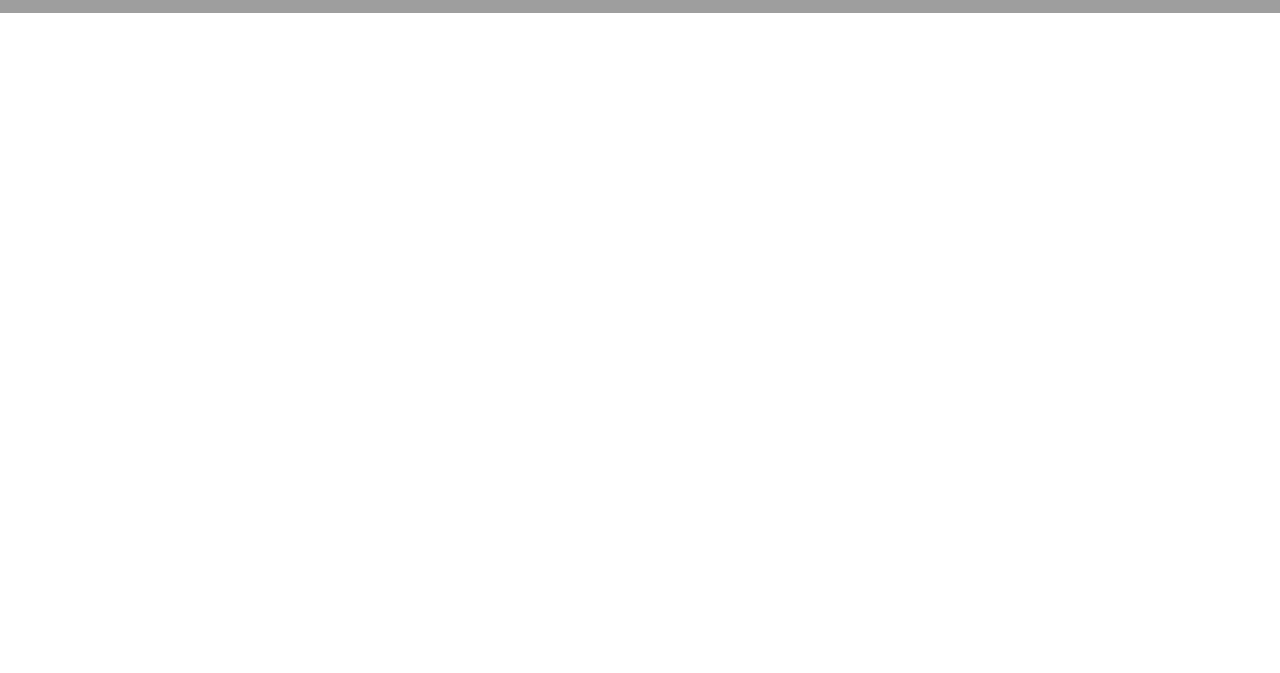
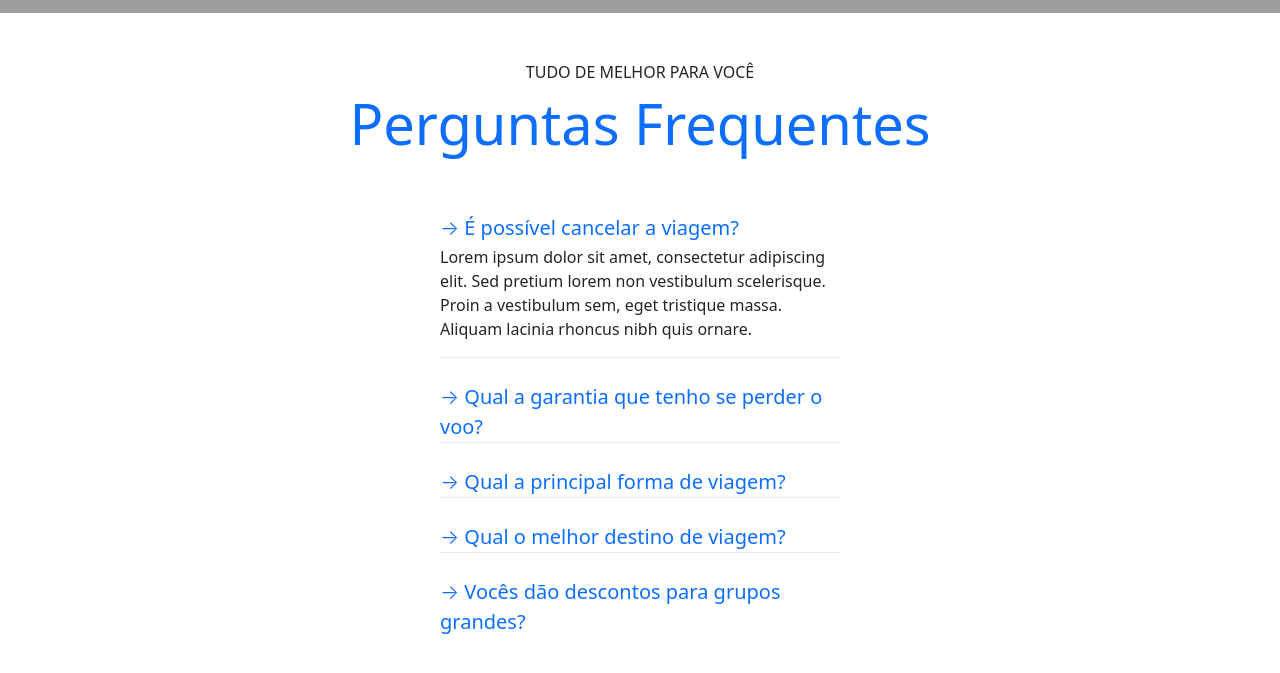
Before and after one commit to emersonpacifico/trip, a plain HTML site: page index.html in a window 1280 px wide. Shown: the part 1698-2371 px from the top of the page. Before the commit the page ends 1761 px from the top, so only its background shows below. Drawn offline with nearby package versions, Linux system fonts and the light colour scheme; grey boxes are pictures that could not be loaded.

Commit message:
perguntas frequentes

```diff
--- a/CSS/style.css
+++ b/CSS/style.css
@@ -1,3 +1,7 @@
+* {
+  text-decoration: none;
+  list-style: none;
+}
 .navbar-nav li .nav-a {
   font-family: "Roboto", sans-serif;
 }
@@ -59,3 +63,35 @@
     max-width: 278px;
   }
 }
+
+.pergunstasText {
+  margin-bottom: 30px;
+}
+.textNone {
+  text-decoration: none;
+  border-bottom: 2px solid #ffffff;
+}
+.textNone:hover {
+  border-bottom: 2px solid #0d6efd;
+}
+.bv {
+  margin-bottom: 300px;
+}
+.rt {
+  max-width: 400px;
+  display: flex;
+  flex-direction: column;
+  text-align: left;
+  gap: 2px;
+  align-self: flex-end;
+  justify-items: center;
+  margin: 0 auto;
+  border-bottom: 1px solid #e9ecef;
+}
+.rt p {
+  margin-top: 0px;
+  margin-bottom: 0px;
+}
+.rt:last-of-type {
+  border-bottom: none;
+}
--- a/index.html
+++ b/index.html
@@ -176,6 +176,78 @@
     <blockquote class="pt-5"><p class="display-6 home-p fw-bold">"A felicidade não está na estrada que leva a algum lugar. A felicidade é a própria estrada."
       <p class="display-6 fw-bold ">-Bob Dylan</p></p></blockquote>
   </section>
+
+  <section class="container bv">
+    <div class="my-5 text-center">
+      <span class="h6 d-block">TUDO DE MELHOR PARA VOCÊ</span>
+        <h2 class="display-4 text-primary">Perguntas Frequentes</h2>
+    </div>
+
+    <div class="rt">
+      <p class="lead pt-2">
+        <a class="text-primary textNone" data-bs-toggle="collapse" href="#collapseExample" role="button" aria-expanded="false" aria-controls="collapseExample">
+          → É possível cancelar a viagem?
+        </a>
+      </p>
+      <div class="collapse show" id="collapseExample">
+        <div class="pb-3">
+          Lorem ipsum dolor sit amet, consectetur adipiscing elit. Sed pretium lorem non vestibulum scelerisque. Proin a vestibulum sem, eget tristique massa. Aliquam lacinia rhoncus nibh quis ornare.
+        </div>
+      </div>
+    </div>
+
+    <div class="rt">
+      <p class="lead pt-4">
+        <a class="text-primary textNone" data-bs-toggle="collapse" href="#perguntas2" role="button" aria-expanded="false" aria-controls="perguntas2">
+          → Qual a garantia que tenho se perder o voo?
+        </a>
+      </p>
+      <div class="collapse" id="perguntas2">
+        <div>
+          Lorem ipsum dolor sit amet, consectetur adipiscing elit. Sed pretium lorem non vestibulum scelerisque. Proin a vestibulum sem, eget tristique massa. Aliquam lacinia rhoncus nibh quis ornare.
+        </div>
+      </div>
+    </div>
+
+    <div class="rt">
+      <p class="lead pt-4">
+        <a class="text-primary textNone" data-bs-toggle="collapse" href="#perguntas3" role="button" aria-expanded="false" aria-controls="perguntas3">
+          → Qual a principal forma de viagem?
+        </a>
+      </p>
+      <div class="collapse" id="perguntas3">
+        <div>
+          Lorem ipsum dolor sit amet, consectetur adipiscing elit. Sed pretium lorem non vestibulum scelerisque. Proin a vestibulum sem, eget tristique massa. Aliquam lacinia rhoncus nibh quis ornare.
+        </div>
+      </div>
+    </div>
+
+    <div class="rt">
+      <p class="lead pt-4">
+        <a class="text-primary textNone" data-bs-toggle="collapse" href="#perguntas4" role="button" aria-expanded="false" aria-controls="perguntas4">
+          → Qual o melhor destino de viagem?
+        </a>
+      </p>
+      <div class="collapse" id="perguntas4">
+        <div>
+          Lorem ipsum dolor sit amet, consectetur adipiscing elit. Sed pretium lorem non vestibulum scelerisque. Proin a vestibulum sem, eget tristique massa. Aliquam lacinia rhoncus nibh quis ornare.
+        </div>
+      </div>
+    </div>
+
+    <div class="rt">
+      <p class="lead pt-4">
+        <a class="text-primary textNone" data-bs-toggle="collapse" href="#perguntas5" role="button" aria-expanded="false" aria-controls="perguntas5">
+          → Vocês dão descontos para grupos grandes?
+        </a>
+      </p>
+      <div class="collapse" id="perguntas5">
+        <div class="">
+          Lorem ipsum dolor sit amet, consectetur adipiscing elit. Sed pretium lorem non vestibulum scelerisque. Proin a vestibulum sem, eget tristique massa. Aliquam lacinia rhoncus nibh quis ornare.
+        </div>
+      </div>
+    </div>
+  </section>
 </body>
 <script src="https://cdn.jsdelivr.net/npm/bootstrap@5.3.2/dist/js/bootstrap.bundle.min.js" integrity="sha384-C6RzsynM9kWDrMNeT87bh95OGNyZPhcTNXj1NW7RuBCsyN/o0jlpcV8Qyq46cDfL" crossorigin="anonymous"></script>
 </html>
```
